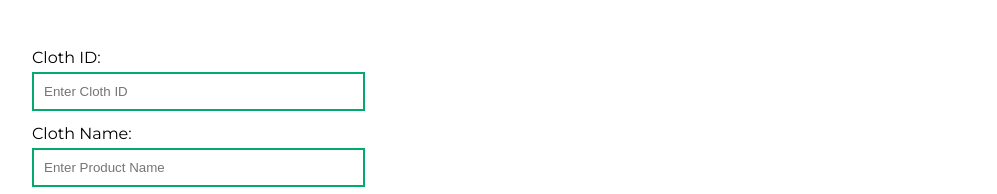
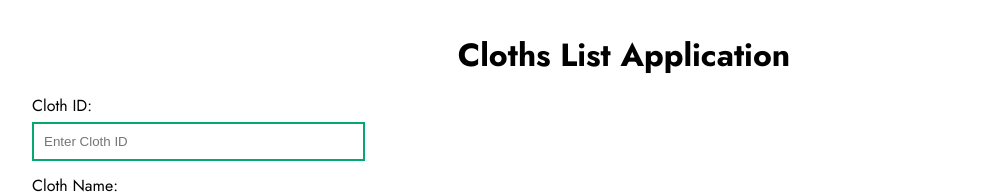
Before and after one commit to Rahulfordev/dynamic-form-cloths-list, a React (Vite) app: page / in a window 1280 px wide. Shown: the top 194 px of the page, without its empty margins (16-1013 px from the left). Built offline with nearby package versions, Linux system fonts and the light colour scheme.

Commit message:
font family & title added

```diff
--- a/src/components/ClothRow/ClothRow.jsx
+++ b/src/components/ClothRow/ClothRow.jsx
@@ -72,7 +72,8 @@
   }, [inputs]);
 
   return (
-    <div>
+    <div className="cloths">
+      <h1 className="cloth__title">Cloths List Application</h1>
       <div className="form-container">
         <form onSubmit={handleSubmit} className="form" action="">
           <div>
--- a/src/components/ClothRow/clothrow.css
+++ b/src/components/ClothRow/clothrow.css
@@ -1,8 +1,10 @@
-@import url("https://fonts.googleapis.com/css2?family=Montserrat:wght@100;200;300;400;500;600;700;800;900&display=swap");
+@import url("https://fonts.googleapis.com/css2?family=Jost:wght@100;200;300;400;500;600;700;800;900&display=swap");
 
-.form-container {
-  font-family: "Montserrat", sans-serif;
+.form-container,
+.cloth__title {
+  font-family: "Jost", sans-serif;
 }
+
 .form input[type="text"],
 .form input[type="number"],
 .form input[type="date"],
@@ -80,6 +82,7 @@
   font-family: arial, sans-serif;
   border-collapse: collapse;
   width: 100%;
+  font-family: "Jost", sans-serif;
   margin-top: 40px;
 }
 
@@ -107,6 +110,7 @@
 }
 
 .delete-button {
+  font-family: "Jost", sans-serif;
   cursor: pointer;
 }
 
```
